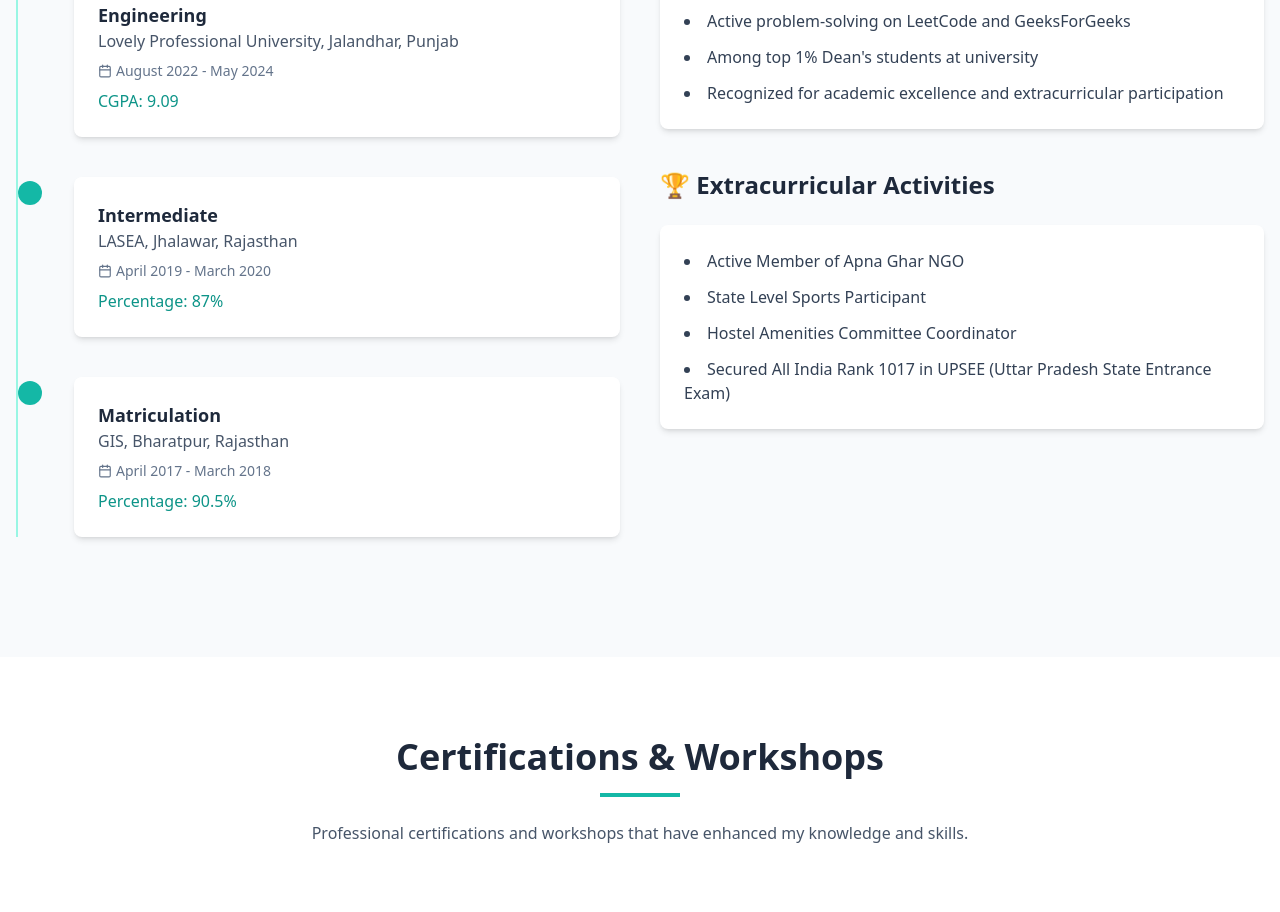
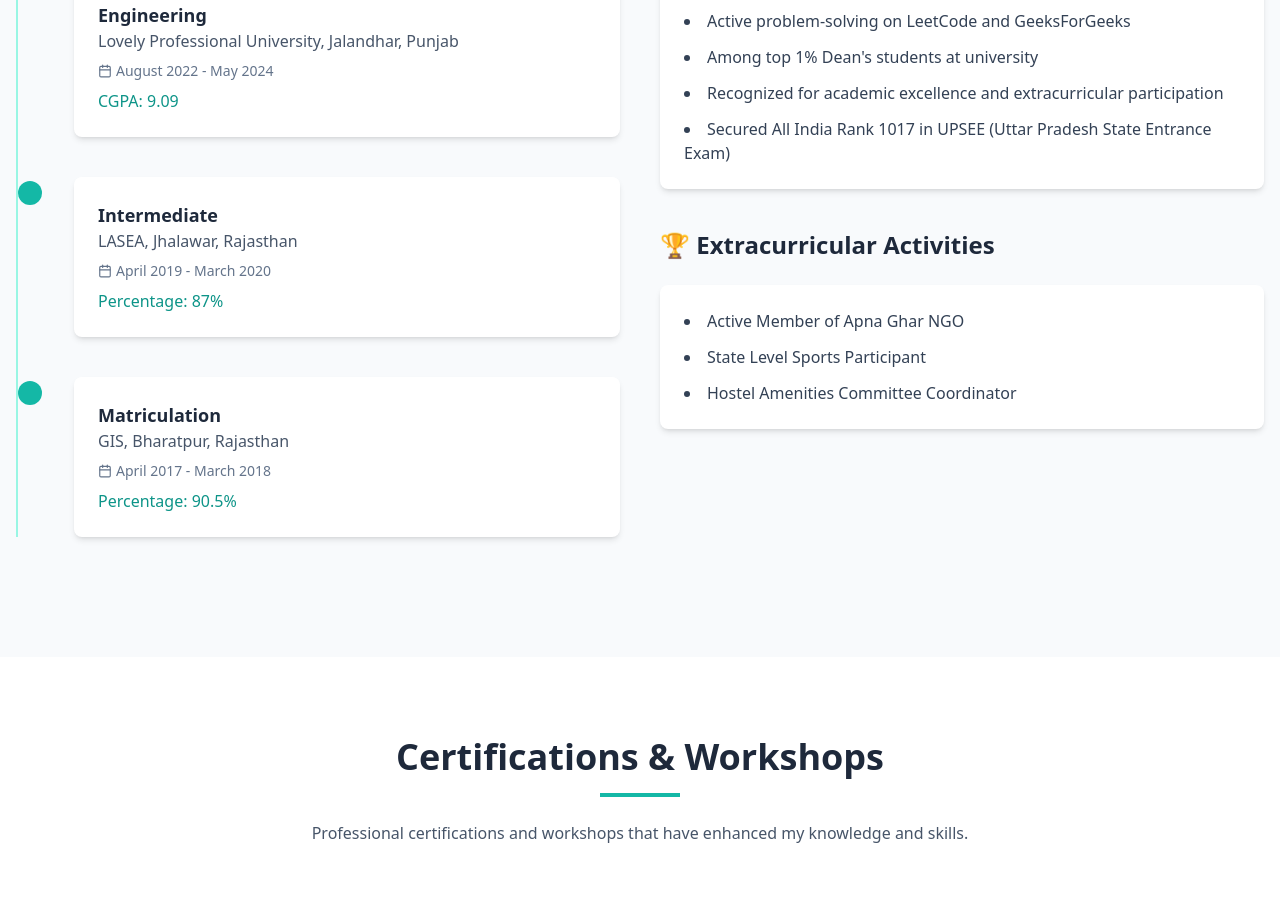
Before and after one commit to saurabhchaudhary05/portf, a React (Vite) app: page / in a window 1280 px wide. Shown: the part 4226-5138 px from the top of the page. Built offline with nearby package versions, Linux system fonts and the light colour scheme.

Commit message:
Update Education.tsx

```diff
--- a/src/components/Education.tsx
+++ b/src/components/Education.tsx
@@ -31,13 +31,14 @@ const Education = () => {
     "Active problem-solving on LeetCode and GeeksForGeeks",
     "Among top 1% Dean's students at university",
     "Recognized for academic excellence and extracurricular participation",
+    "Secured All India Rank 1017 in UPSEE (Uttar Pradesh State Entrance Exam)",
   ];
 
   const extracurricular = [
     "Active Member of Apna Ghar NGO",
     "State Level Sports Participant",
     "Hostel Amenities Committee Coordinator",
-    "Secured All India Rank 1017 in UPSEE (Uttar Pradesh State Entrance Exam)",
+
   ];
 
   return (
```
